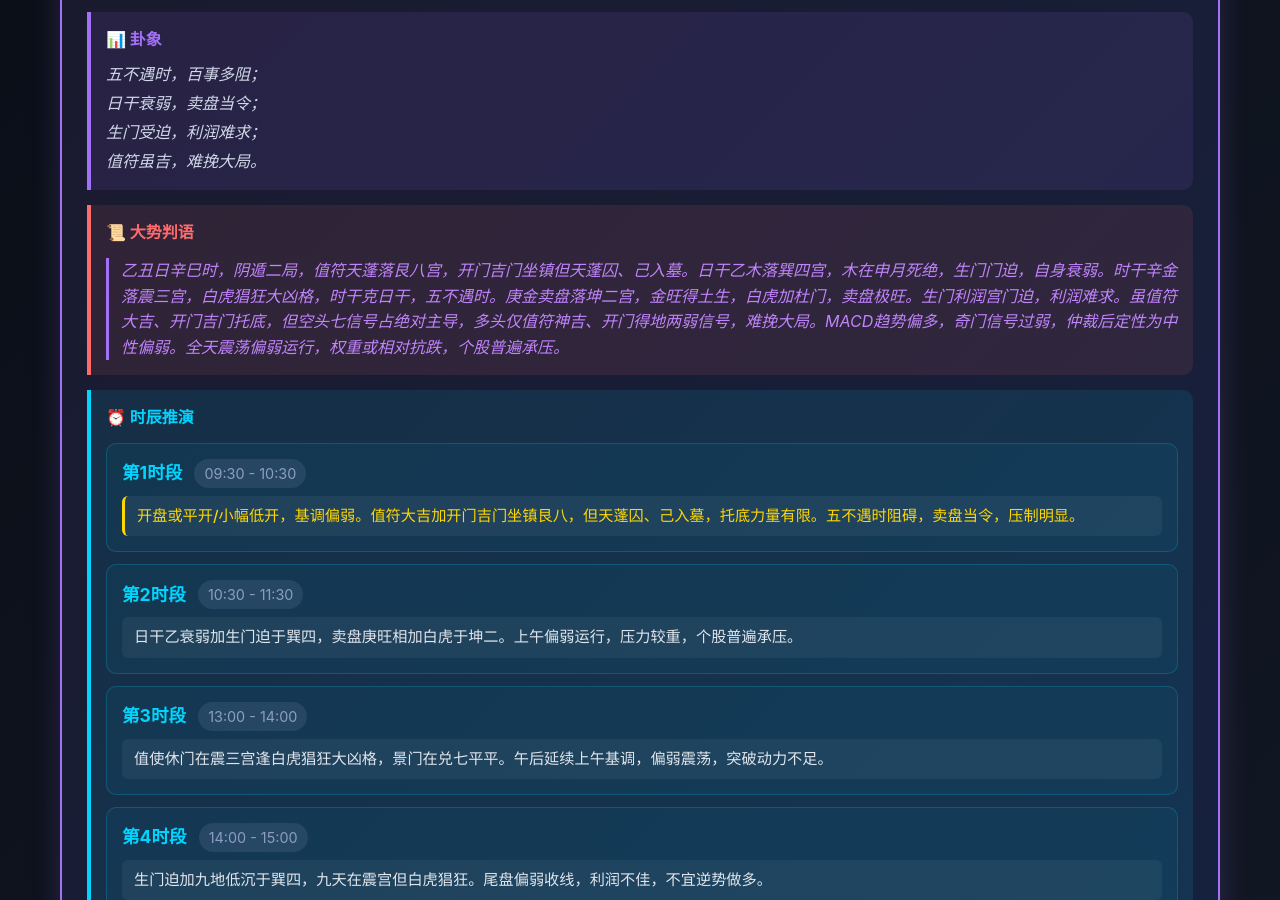
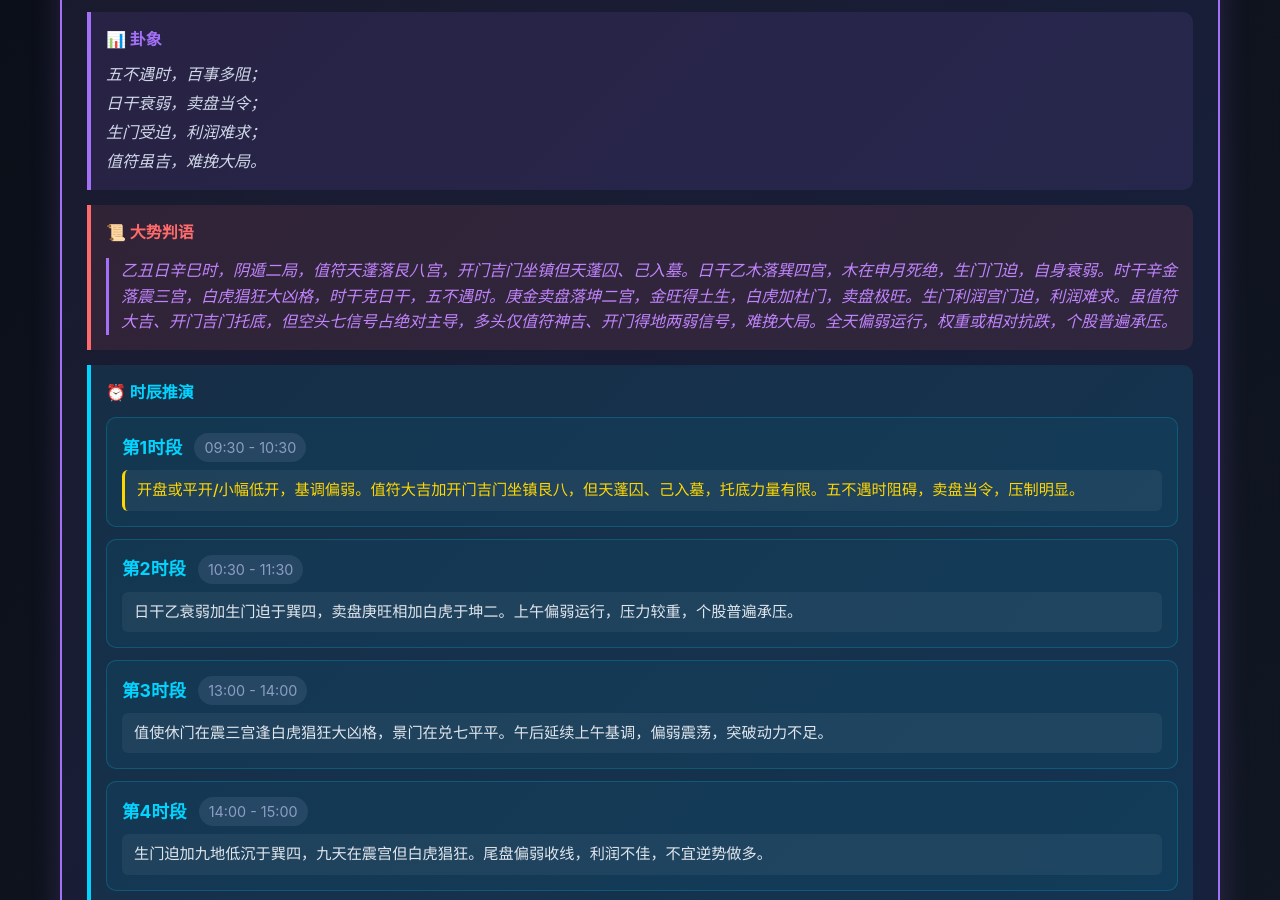
Before and after one commit to xiaoyi0319a/yixue-dashboard, a Jekyll site: the page index.html, which Jekyll copies as it is, in a window 1280 px wide and 900 px high, scrolled down 310 px. Built offline with Jekyll 4.4.1, drawn with Linux system fonts in a browser that asks for light colours; comment, search, counter and statistics services are not loaded.

Commit message:
update: 移除大势判语中MACD仲裁内容，回归纯奇门判断

```diff
--- a/index.html
+++ b/index.html
@@ -5,7 +5,7 @@
     <meta name="viewport" content="width=device-width, initial-scale=1.0">
     <meta http-equiv="Cache-Control" content="no-cache, no-store, must-revalidate">
     <meta property="og:title" content="羿学天天看 | 2026-08-19">
-    <meta property="og:description" content="🔮 奇门中性偏弱·五不遇时·卖盘当令·日干衰弱 | 📈 6大涨停方向·80只驱动 | 📰 6大新闻方向">
+    <meta property="og:description" content="🔮 奇门偏弱·五不遇时·卖盘当令·日干衰弱 | 📈 6大涨停方向·80只驱动 | 📰 6大新闻方向">
     <meta property="og:type" content="website">
     <meta property="og:url" content="https://xiaoyi0319a.github.io/yixue-dashboard/">
     <meta name="twitter:card" content="summary_large_image">
@@ -28,7 +28,7 @@
             </div>
             <div class="qimen-verdict">
                 <h4>📜 大势判语</h4>
-                <p style="color: #c084fc; font-style: italic; margin-top: 12px; border-left: 3px solid #a371f7; padding-left: 12px;">乙丑日辛巳时，阴遁二局，值符天蓬落艮八宫，开门吉门坐镇但天蓬囚、己入墓。日干乙木落巽四宫，木在申月死绝，生门门迫，自身衰弱。时干辛金落震三宫，白虎猖狂大凶格，时干克日干，五不遇时。庚金卖盘落坤二宫，金旺得土生，白虎加杜门，卖盘极旺。生门利润宫门迫，利润难求。虽值符大吉、开门吉门托底，但空头七信号占绝对主导，多头仅值符神吉、开门得地两弱信号，难挽大局。MACD趋势偏多，奇门信号过弱，仲裁后定性为中性偏弱。全天震荡偏弱运行，权重或相对抗跌，个股普遍承压。</p>
+                <p style="color: #c084fc; font-style: italic; margin-top: 12px; border-left: 3px solid #a371f7; padding-left: 12px;">乙丑日辛巳时，阴遁二局，值符天蓬落艮八宫，开门吉门坐镇但天蓬囚、己入墓。日干乙木落巽四宫，木在申月死绝，生门门迫，自身衰弱。时干辛金落震三宫，白虎猖狂大凶格，时干克日干，五不遇时。庚金卖盘落坤二宫，金旺得土生，白虎加杜门，卖盘极旺。生门利润宫门迫，利润难求。虽值符大吉、开门吉门托底，但空头七信号占绝对主导，多头仅值符神吉、开门得地两弱信号，难挽大局。全天偏弱运行，权重或相对抗跌，个股普遍承压。</p>
             </div>
             <div class="qimen-time">
                 <h4>⏰ 时辰推演</h4>
```
